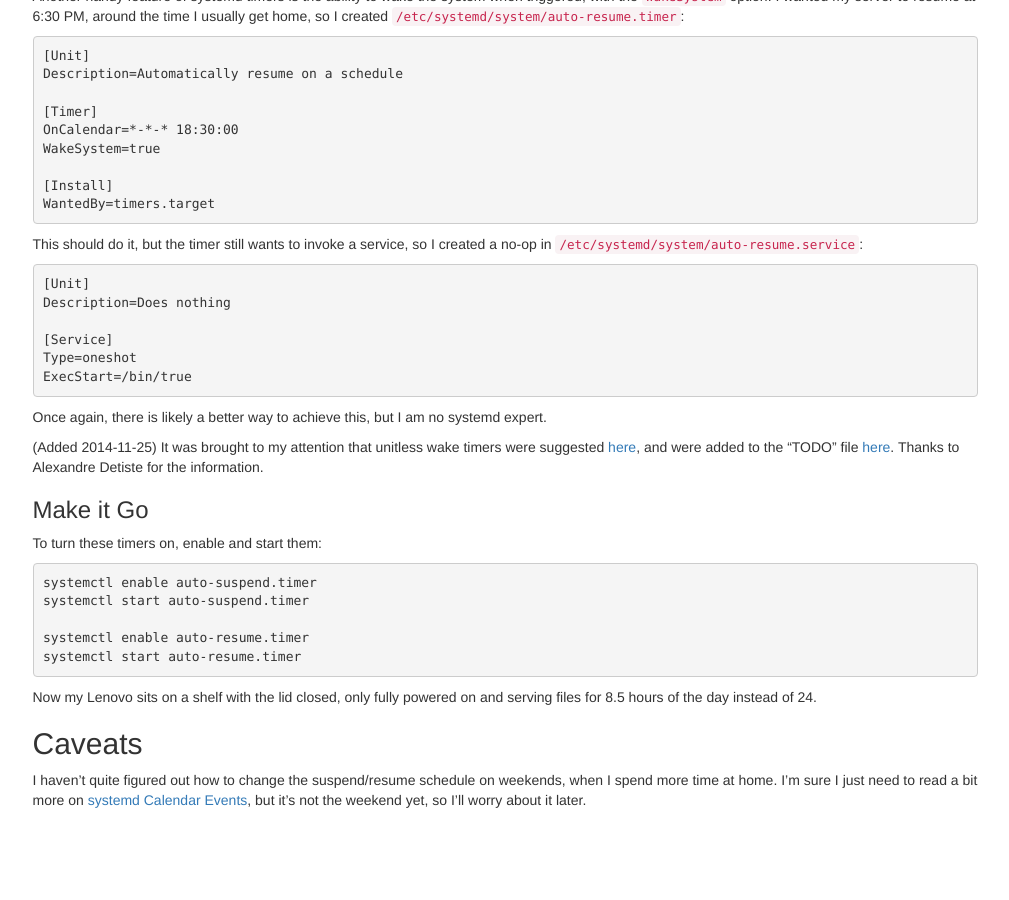
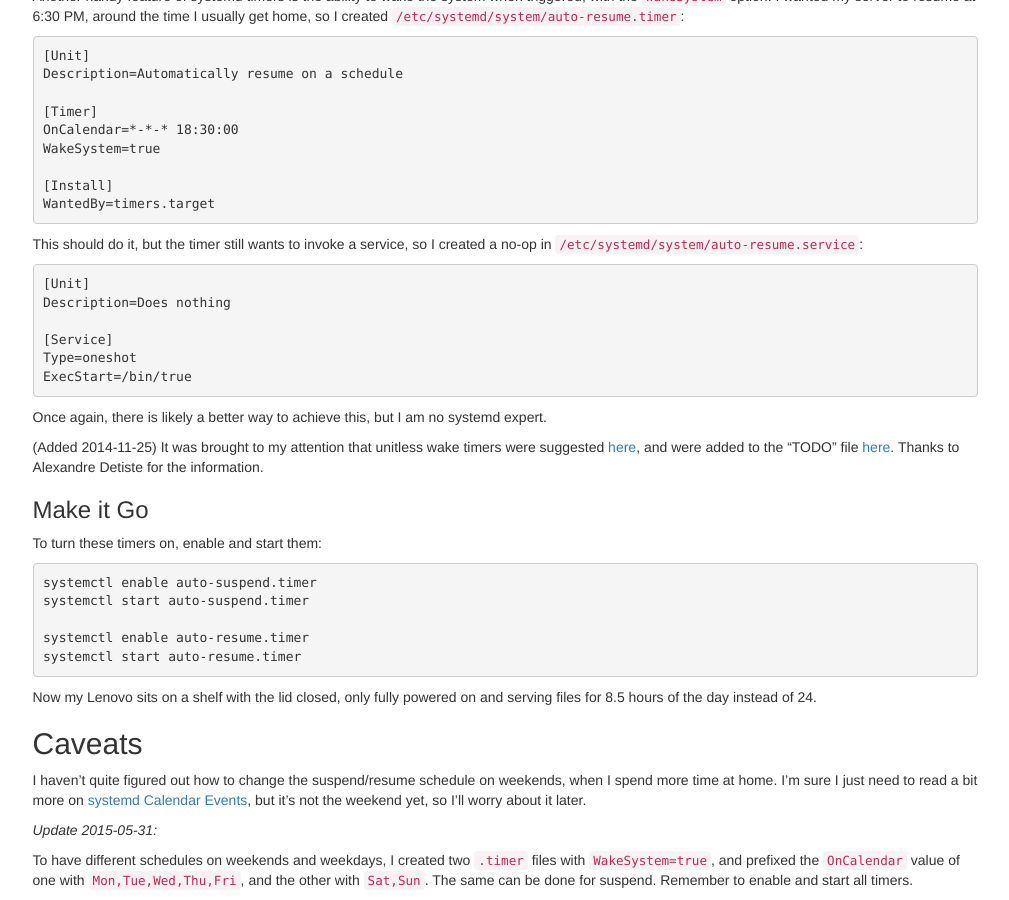
Before and after one commit to causal-agent/programble.github.io, a Jekyll site: the page built from _posts/2014-11-24-scheduled-suspend-and-resume-with-systemd.md, in a window 1280 px wide and 900 px high, scrolled down 1264 px. Shown: the whole window, without its empty margins (135-1144 px from the left). Built offline with Jekyll 4.4.1, drawn with Linux system fonts in a browser that asks for light colours; nearby versions of some CDN libraries; Markdown is read by kramdown in place of the engine named in the settings; before the commit the page ends 2084 px from its top, so only the background shows below that.

Commit message:
Update with weekend scheduled resume configuration

```diff
--- a/_posts/2014-11-24-scheduled-suspend-and-resume-with-systemd.md
+++ b/_posts/2014-11-24-scheduled-suspend-and-resume-with-systemd.md
@@ -132,3 +132,10 @@ I haven't quite figured out how to change the suspend/resume schedule on
 weekends, when I spend more time at home. I'm sure I just need to read a
 bit more on [systemd Calendar Events][events], but it's not the weekend
 yet, so I'll worry about it later.
+
+*Update 2015-05-31:*
+
+To have different schedules on weekends and weekdays, I created two `.timer`
+files with `WakeSystem=true`, and prefixed the `OnCalendar` value of one with
+`Mon,Tue,Wed,Thu,Fri`, and the other with `Sat,Sun`. The same can be done for
+suspend. Remember to enable and start all timers.
```
